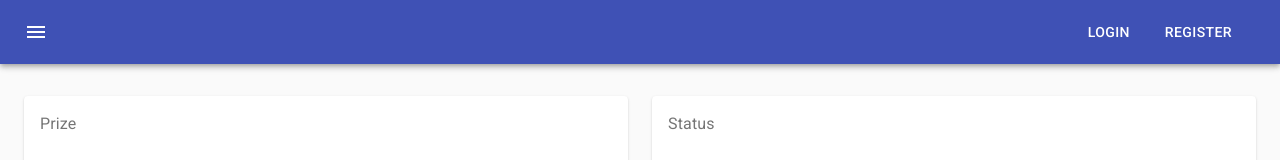
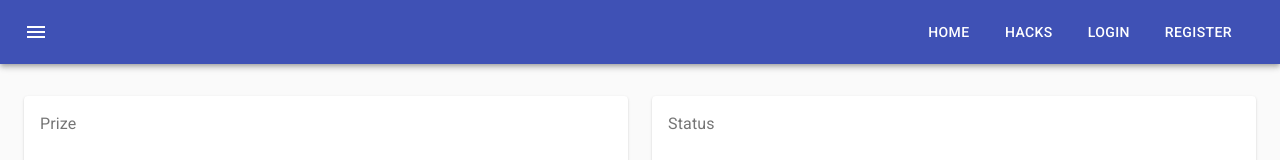
Before and after one commit to hackthehack/hack-zero-v2, a React (Create React App) app: page / in a window 1280 px wide. Shown: the top 160 px of the page. Built offline with nearby package versions, Linux system fonts and the light colour scheme; no server answers.

Commit message:
conditionally showing links on navbar

```diff
--- a/src/components/header.js
+++ b/src/components/header.js
@@ -99,6 +99,7 @@ const useStyles = makeStyles(theme => ({
 
 export const Header = props => {
   const [openDrawer, setOpenDrawer] = useState(false);
+  const classes = useStyles();
   const theme = useTheme();
 
   const handleDrawerOpen = () => {
@@ -126,8 +127,19 @@ export const Header = props => {
         return "/";
     }
   };
-  const logOutLinks = () => (
+  const LogoutLinks = () => (
     <div>
+      <Link to="/" className={classes.link}>
+        <Button color="inherit" className={classes.loginbutton}>
+          Home
+        </Button>
+      </Link>
+      <Link to="/hacks" className={classes.link}>
+        <Button color="inherit" className={classes.loginbutton}>
+          Hacks
+        </Button>
+      </Link>
+
       <Link to="/login" className={classes.link}>
         <Button color="inherit" className={classes.loginbutton}>
           Login
@@ -140,8 +152,33 @@ export const Header = props => {
       </Link>
     </div>
   );
-  const logInLinks = () => (
+  const LoginLinks = () => (
     <div>
+      <Link to="/" className={classes.link}>
+        <Button color="inherit" className={classes.loginbutton}>
+          Home
+        </Button>
+      </Link>
+      <Link to="/hacks" className={classes.link}>
+        {" "}
+        <Button color="inherit" className={classes.loginbutton}>
+          Hacks
+        </Button>
+      </Link>
+      <Link to="/create" className={classes.link}>
+        {" "}
+        <Button color="inherit" className={classes.loginbutton}>
+          Create
+        </Button>
+      </Link>
+
+      <Button
+        color="inherit"
+        className={classes.loginbutton}
+        onClick={handleLogout}
+      >
+        Logout
+      </Button>
       <IconButton
         aria-label="account of current user"
         aria-controls="menu-appbar"
@@ -150,17 +187,9 @@ export const Header = props => {
       >
         <AccountCircle />
       </IconButton>
-      <Button
-        color="inherit"
-        className={classes.loginbutton}
-        onClick={handleLogout}
-      >
-        Logout
-      </Button>
     </div>
   );
 
-  const classes = useStyles();
   return (
     <div className={classes.root}>
       <CssBaseline />
@@ -176,7 +205,7 @@ export const Header = props => {
           >
             <MenuIcon />
           </IconButton>
-          {props.auth.isAuth ? logInLinks() : logOutLinks()}
+          {props.auth.isAuth ? <LoginLinks /> : <LogoutLinks />}
         </Toolbar>
       </AppBar>
       <Drawer
```
